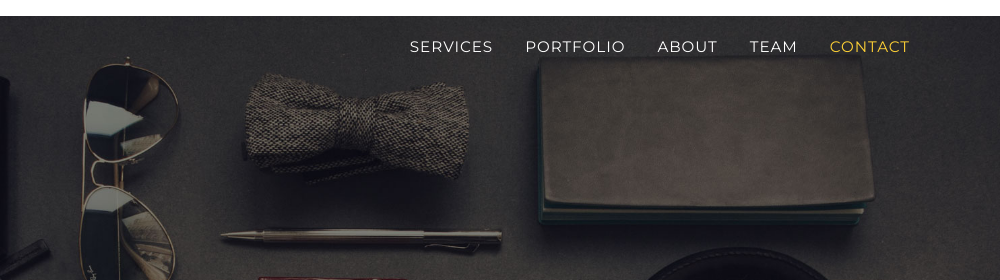
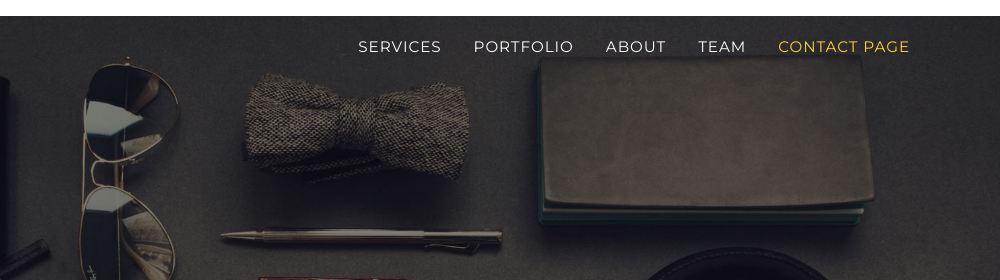
Before and after one commit to thembelanimkhize29/refactored-umbrella, a plain HTML site: page index.html in a window 1280 px wide. Shown: the top 280 px of the page, 280-1280 px from the left. Drawn offline with nearby package versions, Linux system fonts and the light colour scheme; a web font is replaced by a local one.

Commit message:
Update index.html
changed contact to contact page

```diff
--- a/index.html
+++ b/index.html
@@ -33,7 +33,7 @@
                         <li class="nav-item"><a class="nav-link js-scroll-trigger" href="#portfolio">Portfolio</a></li>
                         <li class="nav-item"><a class="nav-link js-scroll-trigger" href="#about">About</a></li>
                         <li class="nav-item"><a class="nav-link js-scroll-trigger" href="#team">Team</a></li>
-                        <li class="nav-item"><a class="nav-link js-scroll-trigger" href="#contact">Contact</a></li>
+                        <li class="nav-item"><a class="nav-link js-scroll-trigger" href="#contact">Contact page</a></li>
                     </ul>
                 </div>
             </div>
```
